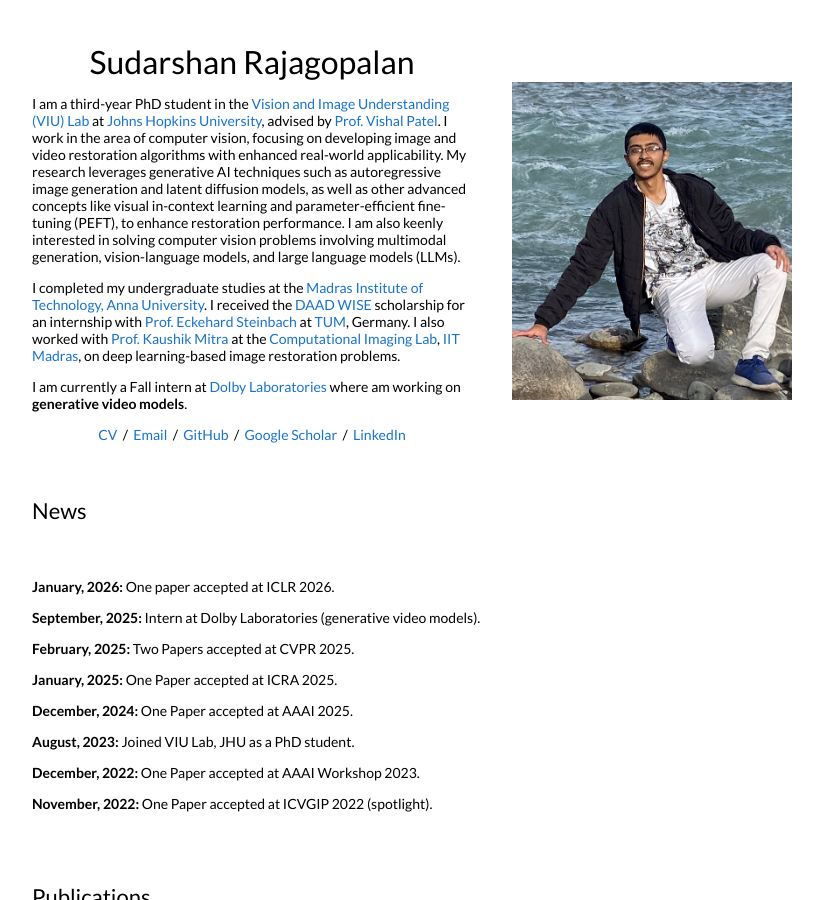
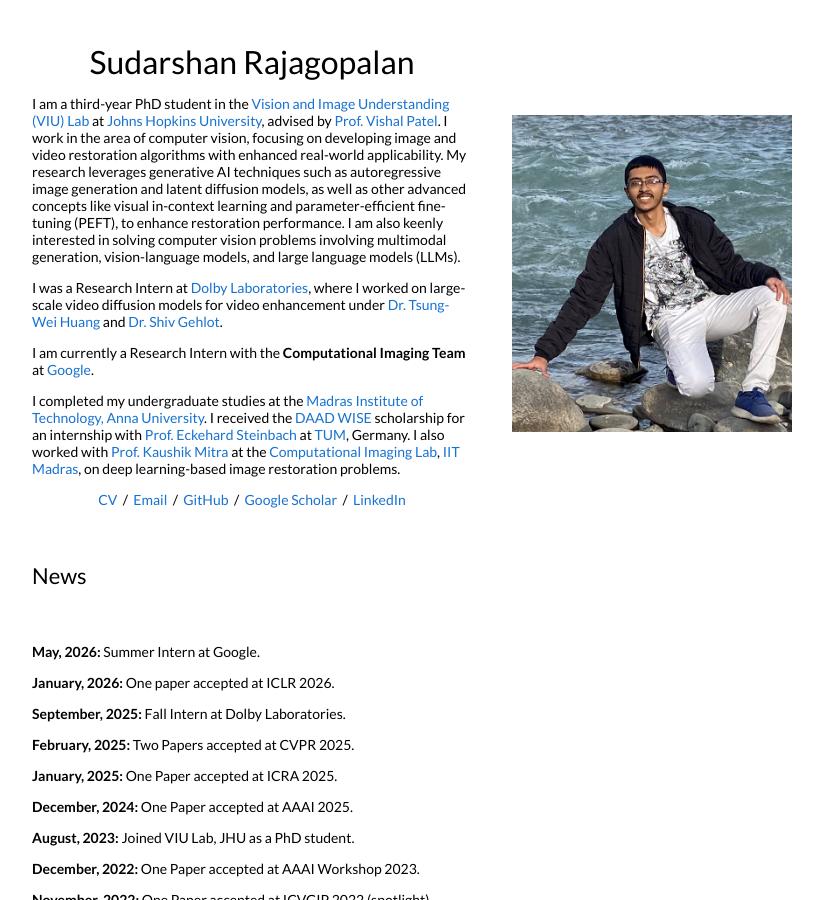
Before and after one commit to sudraj2002/sudraj2002.github.io, a Jekyll site: the page built from _posts/2025-05-15-restorevar.md, in a window 1280 px wide and 900 px high. Shown: the whole window, without its empty margins (228-1051 px from the left). Built offline with Jekyll 4.4.1, drawn with Linux system fonts in a browser that asks for light colours.

Commit message:
Update default.html

```diff
--- a/_layouts/default.html
+++ b/_layouts/default.html
@@ -49,6 +49,18 @@
                 I am also keenly interested in solving computer vision problems involving multimodal generation, vision-language models, and large language models (LLMs).
               </p>
               <p>
+                I was a Research Intern at
+                <a href="https://www.dolby.com" target="_blank">Dolby Laboratories</a>,
+                where I worked on large-scale video diffusion models for video enhancement under
+                <a href="https://www.linkedin.com/in/tsung-wei-huang-63b728122/" target="_blank">Dr. Tsung-Wei Huang</a>
+                and
+                <a href="https://scholar.google.com/citations?user=SmSs6d0AAAAJ&hl=en" target="_blank">Dr. Shiv Gehlot</a>.
+              <p>
+                I am currently a Research Intern with the <strong>Computational Imaging Team</strong> at
+                <a href="https://about.google/" target="_blank">Google</a>.
+              </p>
+
+              <p>
                 I completed my undergraduate studies at the
                 <a href="https://www.mitindia.edu/" target="_blank">Madras Institute of Technology, Anna University</a>.
                 I received the
@@ -59,10 +71,6 @@
                 <a href="https://www.ee.iitm.ac.in/kmitra/" target="_blank">Prof. Kaushik Mitra</a> at the
                 <a href="https://www.ee.iitm.ac.in/comp_photolab/" target="_blank">Computational Imaging Lab</a>,
                 <a href="https://www.iitm.ac.in/" target="_blank">IIT Madras</a>, on deep learning-based image restoration problems.
-              </p>
-
-              <p>
-                I am currently a Fall intern at <a href="https://www.dolby.com" target="_blank">Dolby Laboratories</a> where am working on <strong>generative video models</strong>.
               </p>
 
               <p style="text-align:center">
@@ -91,8 +99,9 @@
         <table style="width:100%;border:0px;border-spacing:0px;border-collapse:separate;margin-right:auto;margin-left:auto;">
           <tr>
             <td style="padding:2.5%;width:100%;vertical-align:middle">
+              <p><strong>May, 2026:</strong> Summer Intern at Google.</p>
               <p><strong>January, 2026:</strong> One paper accepted at ICLR 2026.</p>
-              <p><strong>September, 2025:</strong> Intern at Dolby Laboratories (generative video models).</p>
+              <p><strong>September, 2025:</strong> Fall Intern at Dolby Laboratories.</p>
               <p><strong>February, 2025:</strong> Two Papers accepted at CVPR 2025.</p>
               <p><strong>January, 2025:</strong> One Paper accepted at ICRA 2025.</p>
               <p><strong>December, 2024:</strong> One Paper accepted at AAAI 2025.</p>
```
